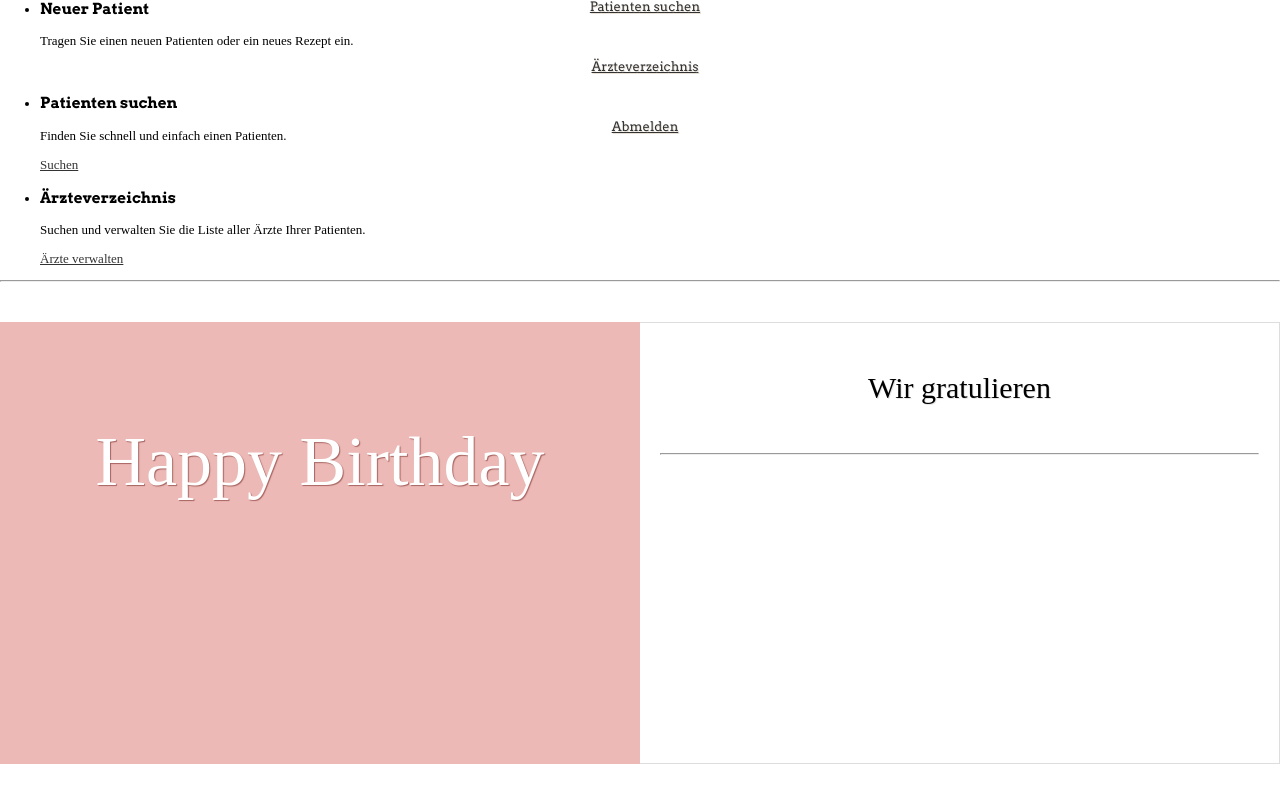
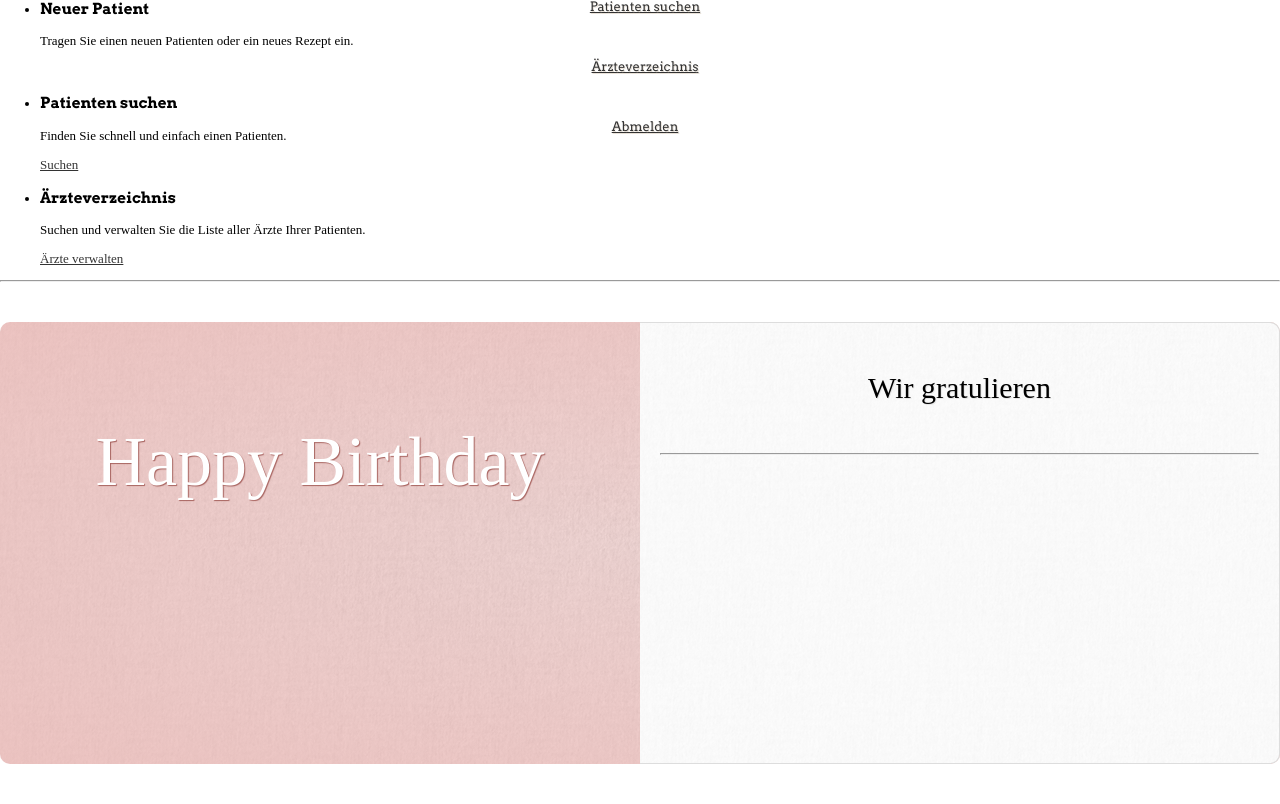
Before and after one commit to frontendphil/CG-Admin, a Django app: template templates/index.html in a window 1280 px wide. Shown: the part 81-885 px from the top of the page. Before the commit the page ends 845 px from the top, so only its background shows below. Run offline with Django 3.2, Linux system fonts and the light colour scheme; the template is opened without the code that fills it, so the values that code supplies are empty; style sheets or scripts are compiled from the project's sources; parts of the project's set-up code (start-up, migrations or seed data) failed here and were passed over; some libraries are stand-ins or nearby versions; some web fonts are replaced.

Commit message:
minor style changes
- added paper pattern to birthday card
- fixed typo in utils.less

```diff
--- a/admin/static/stylesheets/less/general.less
+++ b/admin/static/stylesheets/less/general.less
@@ -5,6 +5,10 @@ html, body {
     .margin();
 
     font-size: 13px;
+}
+
+body {
+    margin-bottom: 40px;
 }
 
 h1,
--- a/admin/static/stylesheets/less/landing.less
+++ b/admin/static/stylesheets/less/landing.less
@@ -27,7 +27,8 @@
     .logo {
         position: relative;
 
-        background-color: #ecb9b6;
+        .rounded-corners(10px);
+        .radial-gradient-with-image(rgba(236, 185, 182, 0.5), rgba(236, 185, 182, 0.8), url(../../img/paper.png));
 
         .typo {
             position: absolute;
@@ -57,7 +58,10 @@
 
             text-align: center;
 
-            background-color: white;
+            border-top-right-radius: 10px;
+            border-bottom-right-radius: 10px;
+
+            .radial-gradient-with-image(rgba(255, 255, 255, 0.8), rgba(255, 255, 255, 0.8), url(../../img/paper.png));
 
             p {
                 &.heading {
--- a/admin/static/stylesheets/less/login.less
+++ b/admin/static/stylesheets/less/login.less
@@ -46,7 +46,7 @@ form.login {
         .radial-gradient(rgba(255, 255, 255, .5), rgba(255, 255, 255, .2));
         .shadow(150px, rgba(0, 0, 0, .7));
         .text-shadow(1px, rgba(0,0,0,.5), 1px, 1px);
-        .rounded_corners(10px);
+        .rounded-corners(10px);
 
         h1 {
             color: rgba(255, 255, 255, .5);
--- a/admin/static/stylesheets/less/utils.less
+++ b/admin/static/stylesheets/less/utils.less
@@ -16,7 +16,7 @@
 	height: @height;
 }
 
-.rounded_corners(@radius) {
+.rounded-corners(@radius) {
     border-radius: @radius;
 }
 
@@ -65,3 +65,12 @@
 
     background-image: radial-gradient(@origin, @dest, @start, @end);
 }
+
+.radial-gradient-with-image(@start, @end, @image, @dest:farthest-corner, @origin:center) {
+    background-image: -webkit-radial-gradient(@origin, @dest, @start, @end), @image;
+    background-image: -moz-radial-gradient(@origin, @dest, @start, @end), @image;
+    background-image: -o-radial-gradient(@origin, @dest, @start, @end), @image;
+    background-image: -ms-radial-gradient(@origin, @dest, @start, @end), @image;
+
+    background-image: radial-gradient(@origin, @dest, @start, @end), @image;
+}
--- a/templates/patient/search.html
+++ b/templates/patient/search.html
@@ -66,7 +66,7 @@
                                 {{ patient.phone_private }} <span class="label">Privat</span><br />
                             {% endif %}
                             {% if patient.phone_office %}
-                                {{ patient.phone_private }}<span class="label">Gesch&auml;ftlich</span>
+                                {{ patient.phone_private }} <span class="label">Gesch&auml;ftlich</span>
                             {% endif %}
                         </td>
                         <td>{{ patient.address }}</td>
```
Also changed, not shown: admin/static/img/paper.png (added).
